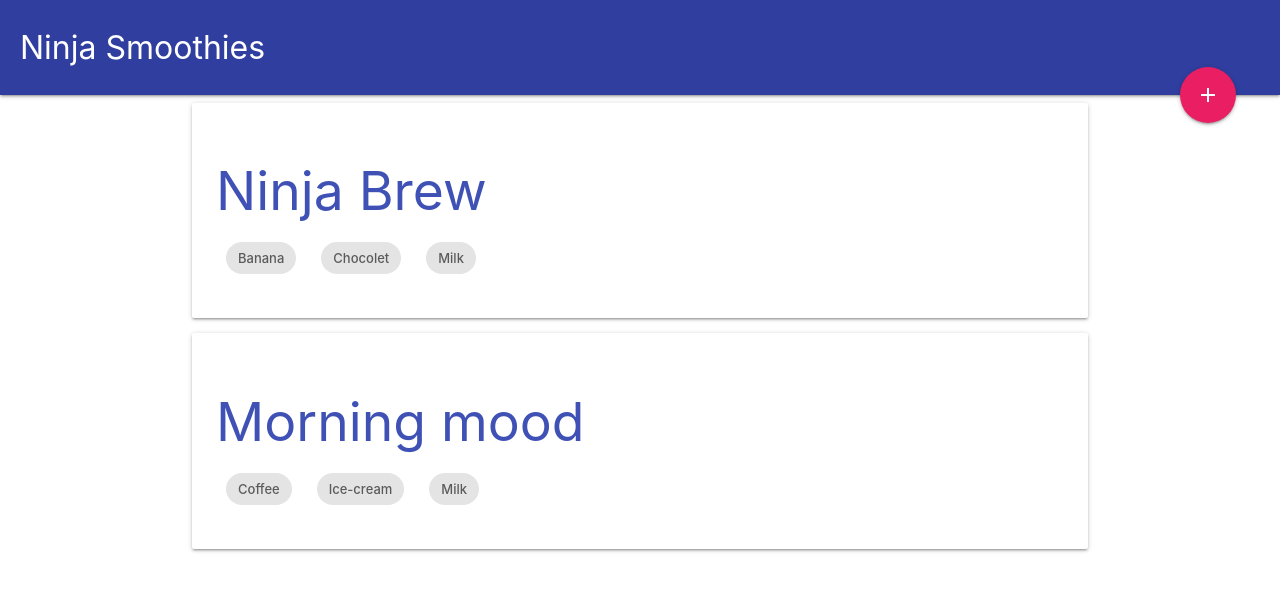
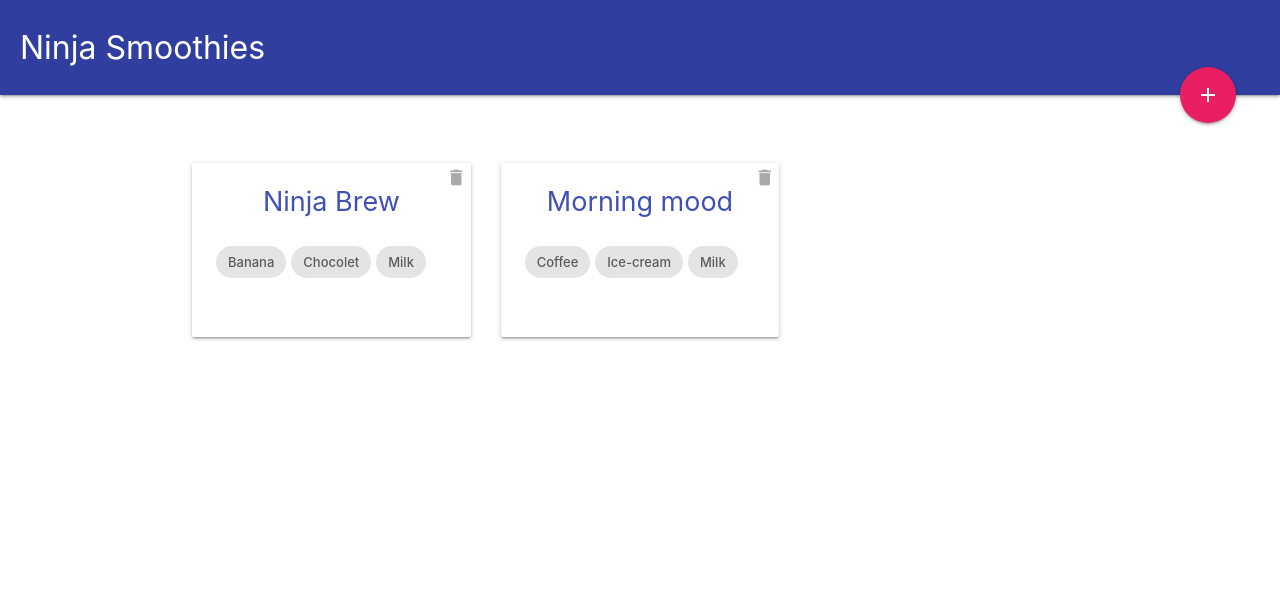
Before and after one commit to Shankhadeep1234/smoothie-repo, a Vue app: page / in a window 1280 px wide. Shown: the top 590 px of the page. Built offline with nearby package versions, Linux system fonts and the light colour scheme.

Commit message:
added delete functionalities

```diff
--- a/src/components/Index.vue
+++ b/src/components/Index.vue
@@ -2,6 +2,9 @@
   <div class="index container">
     <div class="card" v-for="smoothie in smoothies" :key="smoothie.id">
       <div class="card-content">
+        <i class="material-icons delete" @click="deleteSmoothie(smoothie.id)"
+          >delete</i
+        >
         <h2 class="indigo-text">{{ smoothie.title }}</h2>
         <ul class="ingredients">
           <li v-for="(ingredient, index) in smoothie.ingredients" :key="index">
@@ -33,25 +36,44 @@ export default {
         }
       ]
     };
+  },
+  methods: {
+    deleteSmoothie(id) {
+      this.smoothies = this.smoothies.filter(smoothie => {
+        return smoothie.id !== id;
+      });
+    }
   }
 };
 </script>
 
 <!-- Add "scoped" attribute to limit CSS to this component only -->
-<style scoped>
-h1,
-h2 {
-  font-weight: normal;
+<style>
+.index {
+  display: grid;
+  grid-template-columns: 1fr 1fr 1fr;
+  grid-gap: 30px;
+  margin-top: 60px;
 }
-ul {
-  list-style-type: none;
-  padding: 0;
+.index h2 {
+  font-size: 1.8em;
+  text-align: center;
+  margin: 0;
 }
-li {
+.index .ingredients {
+  margin: 30px auto;
+}
+
+.index .ingredients li {
   display: inline-block;
-  margin: 0 10px;
 }
-a {
-  color: #42b983;
+
+.index .delete {
+  position: absolute;
+  top: 4px;
+  right: 4px;
+  cursor: pointer;
+  color: #aaa;
+  font-size: 1.4em;
 }
 </style>
```
